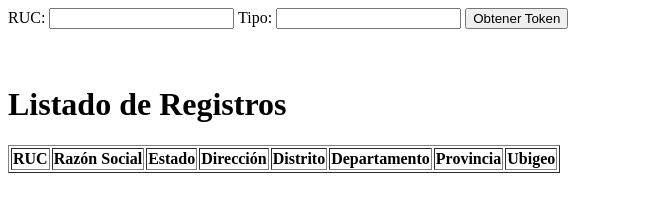
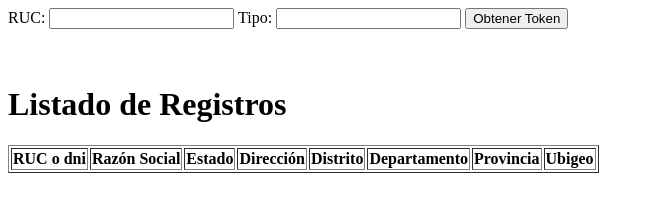
Before and after one commit to alonsoTI/reto-frontend, a plain HTML site: page index.html in a window 1280 px wide. Shown: the whole page, without its empty margins (0-654 px from the left). Drawn offline with nearby package versions, Linux system fonts and the light colour scheme.

Commit message:
Update index.html

```diff
--- a/index.html
+++ b/index.html
@@ -23,7 +23,7 @@
         <table id="tabla" border="1">
             <thead id="thead">
                 <tr>
-                    <th>RUC</th>
+                    <th>RUC o dni</th>
                     <th>Razón Social</th>
                     <th>Estado</th>
                     <th>Dirección</th>
```
